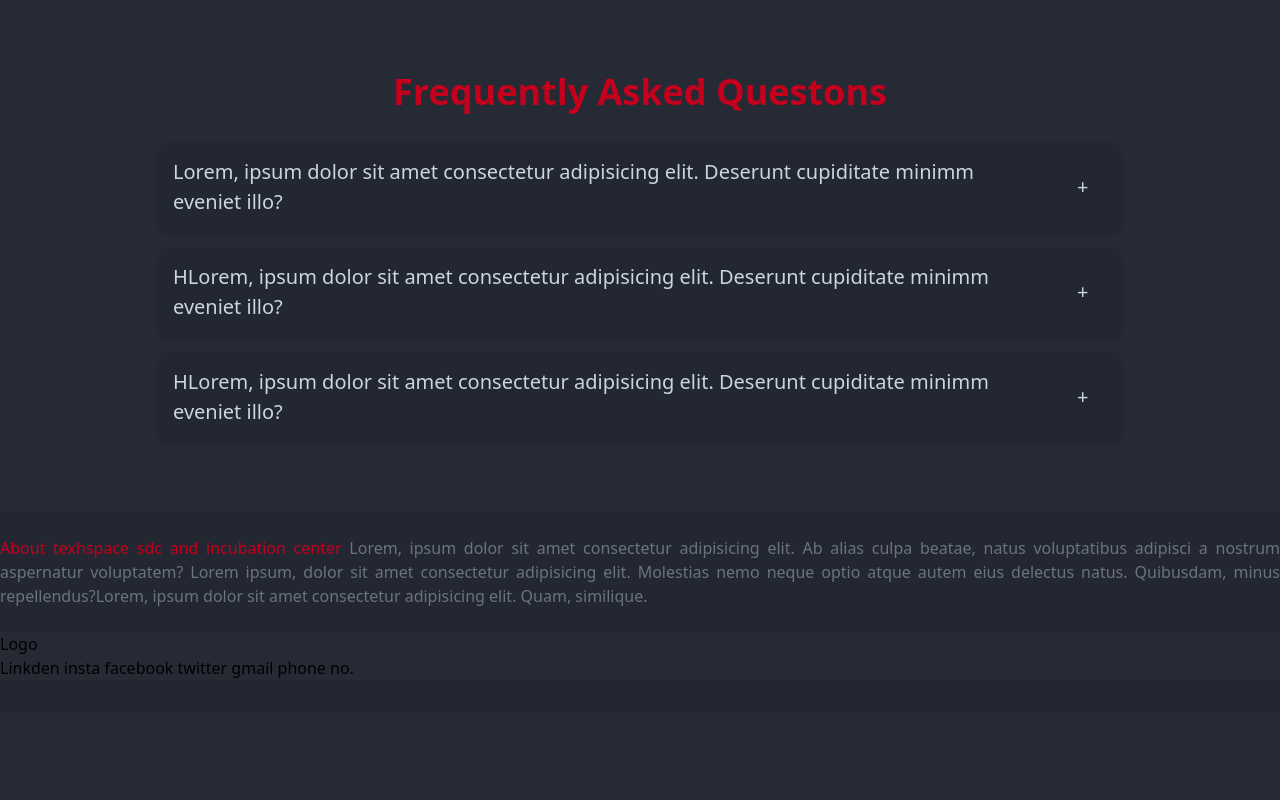
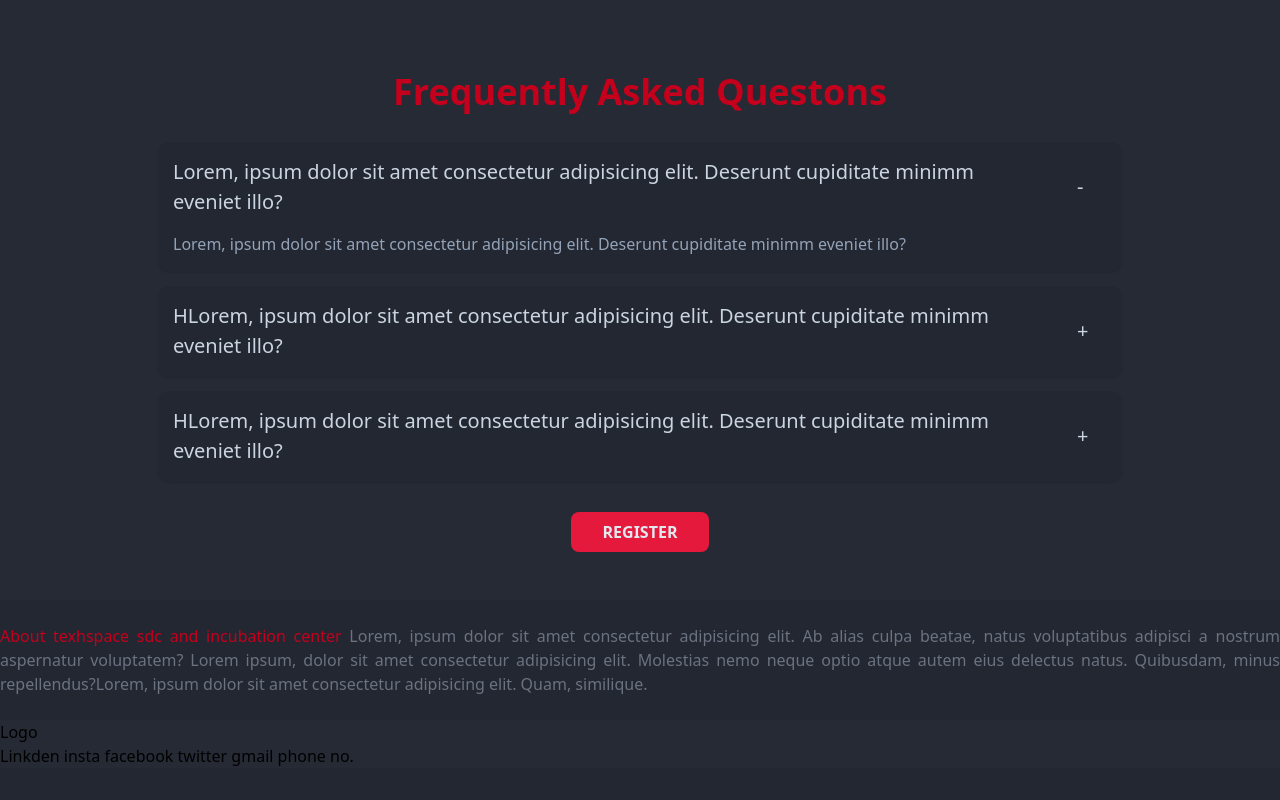
Before and after one commit to SDC-USICT/startup-hackathon, a React (Create React App) app: page / in a window 1280 px wide. Shown: the part 2860-3660 px from the top of the page. Before the commit the page ends 3572 px from the top, so only its background shows below. Built offline with nearby package versions, Linux system fonts and the light colour scheme.

Commit message:
slight change

```diff
--- a/src/Components/Home.js
+++ b/src/Components/Home.js
@@ -7,6 +7,9 @@ import "./CSS/home.css";
 import FAQ from "./faq";
 
 function Home() {
+
+  // ON TOP
+
   const [visible, setVisible] = useState(false);
 
   const toggleVisible = () => {
@@ -27,13 +30,15 @@ function Home() {
 
   window.addEventListener("scroll", toggleVisible);
 
+  // FAQs
+
   const [faqs, setFaqs] = useState([
     {
       question:
         "Lorem, ipsum dolor sit amet consectetur adipisicing elit. Deserunt cupiditate minimm eveniet illo?",
       answer:
         "Lorem, ipsum dolor sit amet consectetur adipisicing elit. Deserunt cupiditate minimm eveniet illo?",
-      open: false,
+      open: true,
     },
     {
       question:
@@ -136,6 +141,8 @@ function Home() {
             </div>
           </div>
         </section>
+
+        {/* Arrow Down */}
 
         <div className="relative">
           <div className="arrow"></div>
@@ -288,8 +295,13 @@ function Home() {
           </div>
         </section>
 
+        {/* REGISTER */}
+        <div className= "container mx-auto bg-lred hover:bg-mred px-8 py-2 rounded-lg text-slate-200 hover:text-slate-300 hover:bg-red-650 cursor-pointer  w-fit font-semibold flex items-center justify-center ">
+          REGISTER
+        </div>
+
         {/* about organising team or techspace */}
-        <section className="bg-[#232731]  ">
+        <section className="bg-[#232731] mt-12 ">
           <div className="container mx-auto py-6 text-gray-500 text-justify">
             <span className="text-mred">
               About texhspace sdc and incubation center
```
